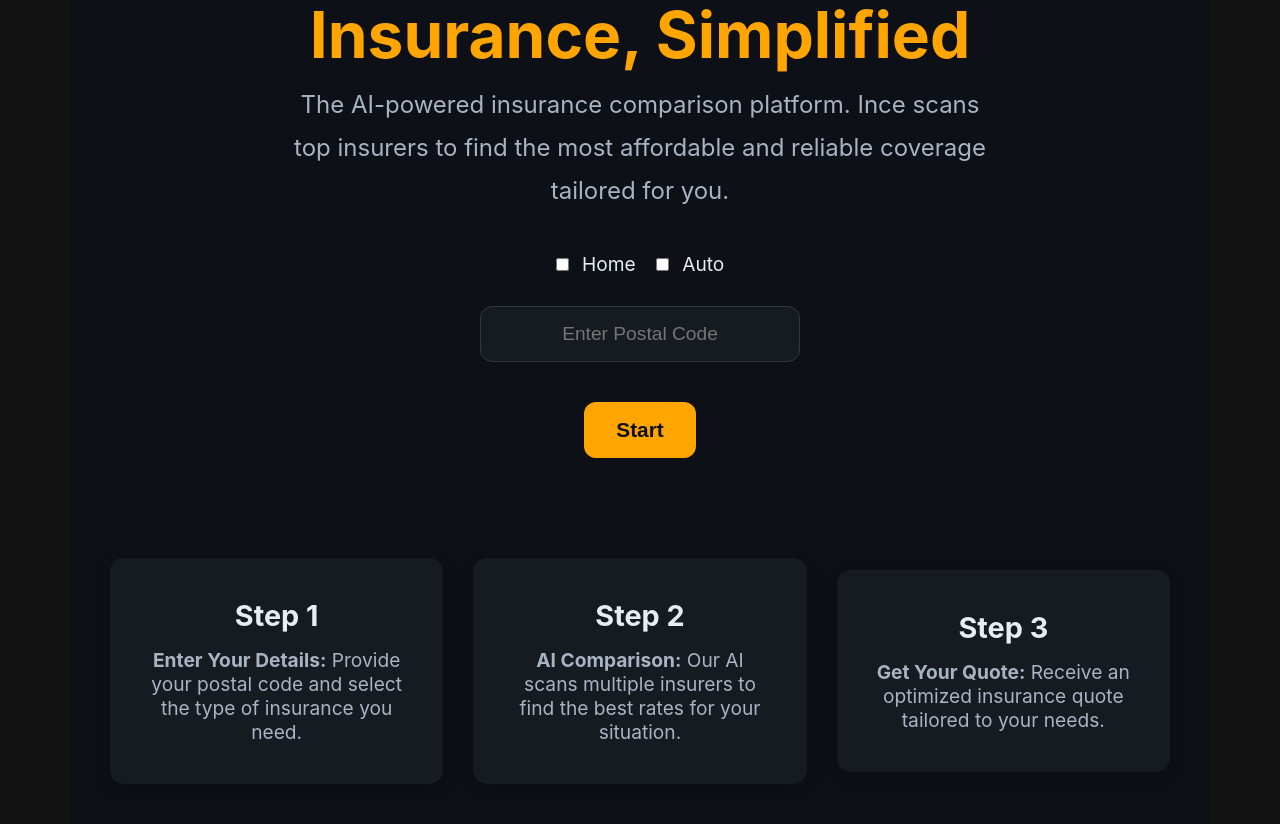
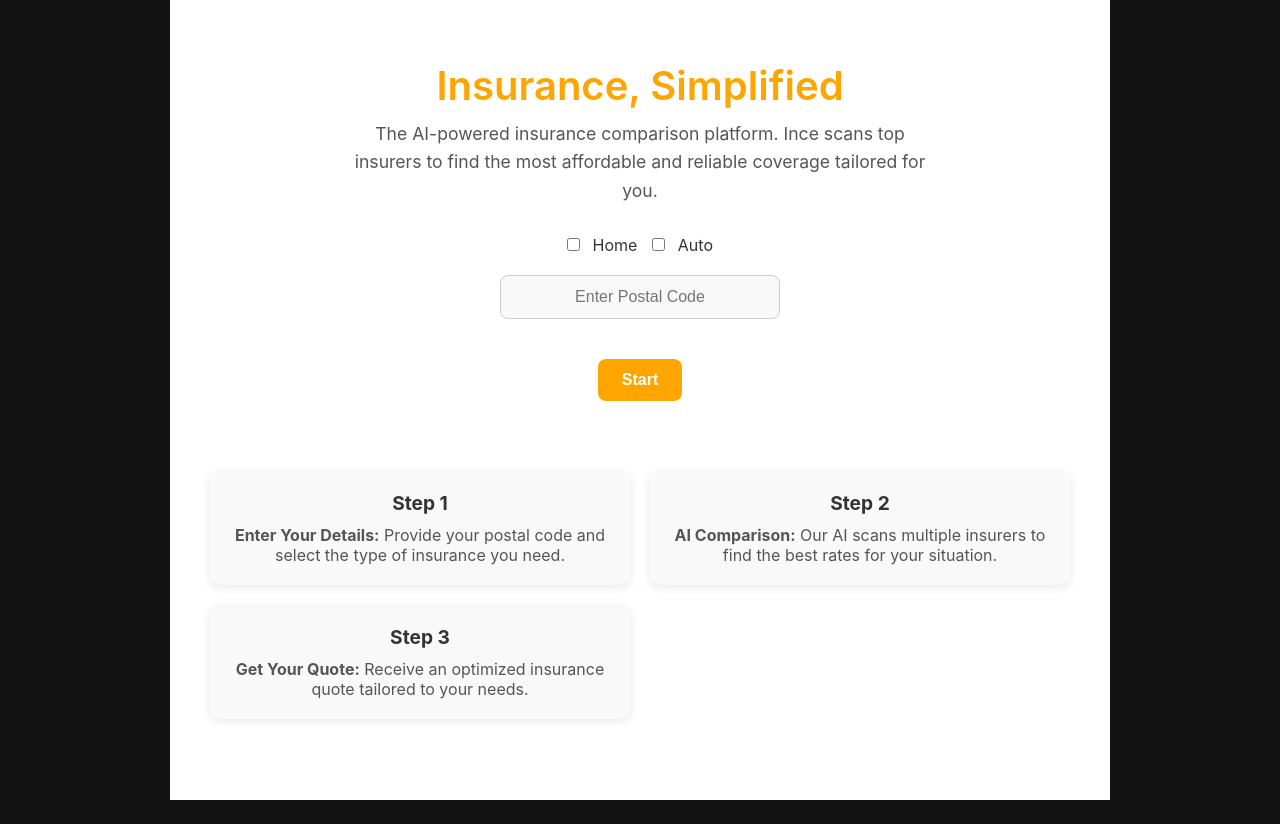
Before and after one commit to vidx3m/ince, a Next.js app: page / in a window 1280 px wide. After the commit the page ends 800 px from the top, so only its background shows below. Built offline with nearby package versions, Linux system fonts and the light colour scheme.

Commit message:
Updated landing page with How It Works section

```diff
--- a/pages/index.tsx
+++ b/pages/index.tsx
@@ -8,24 +8,24 @@
             justifyContent: "center",
             alignItems: "center",
             minHeight: "100vh",
-            backgroundColor: "#0D1117",
+            backgroundColor: "#FFFFFF",
             fontFamily: "Inter, sans-serif",
-            color: "#E6EDF3",
+            color: "#333",
             padding: "20px",
             textAlign: "center"
         }}>
-            <h1 style={{ fontSize: "4rem", fontWeight: "700", marginBottom: "10px", color: "#FFA500" }}>
+            <h1 style={{ fontSize: "2.5rem", fontWeight: "600", marginBottom: "10px", color: "#FFA500" }}>
                 Insurance, Simplified
             </h1>
-            <p style={{ fontSize: "1.5rem", maxWidth: "700px", marginBottom: "40px", color: "#AAB3C1", lineHeight: "1.8" }}>
+            <p style={{ fontSize: "1.1rem", maxWidth: "600px", marginBottom: "30px", color: "#555", lineHeight: "1.6" }}>
                 The AI-powered insurance comparison platform. Ince scans top insurers to find the most affordable and reliable coverage tailored for you.
             </p>
 
-            <div style={{ display: "flex", justifyContent: "center", gap: "20px", marginBottom: "30px", flexWrap: "wrap" }}>
-                <label style={{ fontSize: "1.2rem", cursor: "pointer" }}>
+            <div style={{ display: "flex", justifyContent: "center", gap: "15px", marginBottom: "20px", flexWrap: "wrap" }}>
+                <label style={{ fontSize: "1rem", cursor: "pointer" }}>
                     <input type="checkbox" id="home" name="insuranceType" value="home" style={{ marginRight: "8px" }} /> Home
                 </label>
-                <label style={{ fontSize: "1.2rem", cursor: "pointer" }}>
+                <label style={{ fontSize: "1rem", cursor: "pointer" }}>
                     <input type="checkbox" id="auto" name="insuranceType" value="auto" style={{ marginRight: "8px" }} /> Auto
                 </label>
             </div>
@@ -34,14 +34,14 @@
                 type="text"
                 placeholder="Enter Postal Code"
                 style={{
-                    padding: "16px",
-                    borderRadius: "12px",
-                    width: "320px",
+                    padding: "12px",
+                    borderRadius: "8px",
+                    width: "280px",
                     textAlign: "center",
-                    fontSize: "1.2rem",
-                    border: "1px solid #30363D",
-                    backgroundColor: "#161B22",
-                    color: "#E6EDF3",
+                    fontSize: "1rem",
+                    border: "1px solid #ccc",
+                    backgroundColor: "#f9f9f9",
+                    color: "#333",
                     outline: "none",
                     marginBottom: "20px"
                 }}
@@ -51,12 +51,12 @@
 
             <Link href="/get-a-quote">
                 <button className="button" style={{
-                    padding: "16px 32px",
-                    fontSize: "1.3rem",
-                    borderRadius: "12px",
+                    padding: "12px 24px",
+                    fontSize: "1rem",
+                    borderRadius: "8px",
                     cursor: "pointer",
                     backgroundColor: "#FFA500",
-                    color: "#0D1117",
+                    color: "white",
                     border: "none",
                     transition: "all 0.3s ease-in-out",
                     fontWeight: "bold"
@@ -66,48 +66,48 @@
             </Link>
 
             <div style={{
-                marginTop: "80px",
-                maxWidth: "1100px",
+                marginTop: "50px",
+                maxWidth: "900px",
                 display: "grid",
-                gridTemplateColumns: "repeat(auto-fit, minmax(300px, 1fr))",
-                gap: "30px",
+                gridTemplateColumns: "repeat(auto-fit, minmax(280px, 1fr))",
+                gap: "20px",
                 justifyContent: "center",
                 alignItems: "center",
                 width: "100%",
                 padding: "20px"
             }}>
                 <div style={{
-                    padding: "40px",
-                    borderRadius: "14px",
-                    backgroundColor: "#161B22",
+                    padding: "20px",
+                    borderRadius: "10px",
+                    backgroundColor: "#f9f9f9",
                     textAlign: "center",
-                    boxShadow: "0 5px 15px rgba(0, 0, 0, 0.3)",
+                    boxShadow: "0 2px 10px rgba(0, 0, 0, 0.1)",
                     transition: "transform 0.3s ease-in-out",
                 }}>
-                    <h2 style={{ fontSize: "1.8rem", marginBottom: "15px" }}>Step 1</h2>
-                    <p style={{ fontSize: "1.2rem", color: "#AAB3C1" }}><strong>Enter Your Details:</strong> Provide your postal code and select the type of insurance you need.</p>
+                    <h2 style={{ fontSize: "1.2rem", marginBottom: "10px" }}>Step 1</h2>
+                    <p style={{ fontSize: "1rem", color: "#555" }}><strong>Enter Your Details:</strong> Provide your postal code and select the type of insurance you need.</p>
                 </div>
                 <div style={{
-                    padding: "40px",
-                    borderRadius: "14px",
-                    backgroundColor: "#161B22",
+                    padding: "20px",
+                    borderRadius: "10px",
+                    backgroundColor: "#f9f9f9",
                     textAlign: "center",
-                    boxShadow: "0 5px 15px rgba(0, 0, 0, 0.3)",
+                    boxShadow: "0 2px 10px rgba(0, 0, 0, 0.1)",
                     transition: "transform 0.3s ease-in-out",
                 }}>
-                    <h2 style={{ fontSize: "1.8rem", marginBottom: "15px" }}>Step 2</h2>
-                    <p style={{ fontSize: "1.2rem", color: "#AAB3C1" }}><strong>AI Comparison:</strong> Our AI scans multiple insurers to find the best rates for your situation.</p>
+                    <h2 style={{ fontSize: "1.2rem", marginBottom: "10px" }}>Step 2</h2>
+                    <p style={{ fontSize: "1rem", color: "#555" }}><strong>AI Comparison:</strong> Our AI scans multiple insurers to find the best rates for your situation.</p>
                 </div>
                 <div style={{
-                    padding: "40px",
-                    borderRadius: "14px",
-                    backgroundColor: "#161B22",
+                    padding: "20px",
+                    borderRadius: "10px",
+                    backgroundColor: "#f9f9f9",
                     textAlign: "center",
-                    boxShadow: "0 5px 15px rgba(0, 0, 0, 0.3)",
+                    boxShadow: "0 2px 10px rgba(0, 0, 0, 0.1)",
                     transition: "transform 0.3s ease-in-out",
                 }}>
-                    <h2 style={{ fontSize: "1.8rem", marginBottom: "15px" }}>Step 3</h2>
-                    <p style={{ fontSize: "1.2rem", color: "#AAB3C1" }}><strong>Get Your Quote:</strong> Receive an optimized insurance quote tailored to your needs.</p>
+                    <h2 style={{ fontSize: "1.2rem", marginBottom: "10px" }}>Step 3</h2>
+                    <p style={{ fontSize: "1rem", color: "#555" }}><strong>Get Your Quote:</strong> Receive an optimized insurance quote tailored to your needs.</p>
                 </div>
             </div>
         </div>
```
